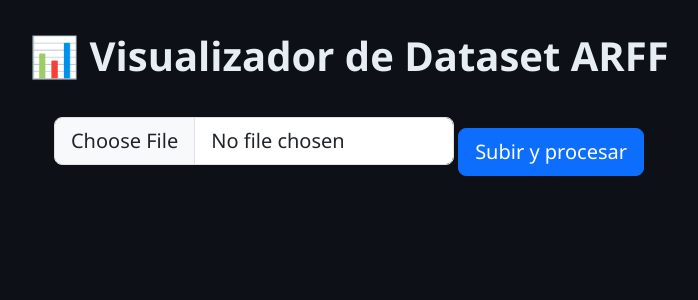
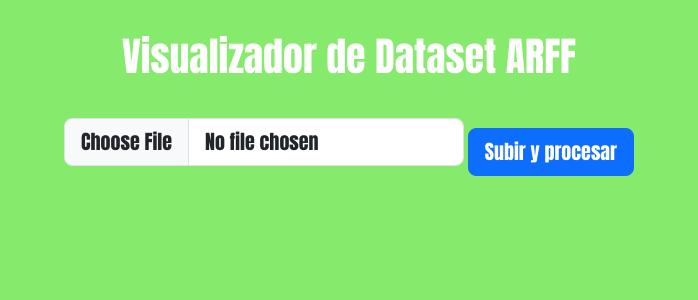
Before and after one commit to CesarJavier156/visualizador_graficas_arff, a Django app: page / in a window 1280 px wide. Shown: the top 300 px of the page, without its empty margins (291-989 px from the left). Run offline with Django 5.2, Linux system fonts and the light colour scheme.

Commit message:
Cambio de estilos en html

```diff
--- a/dataset_app/templates/dataset_app/index.html
+++ b/dataset_app/templates/dataset_app/index.html
@@ -6,9 +6,9 @@
     <link href="https://cdn.jsdelivr.net/npm/bootstrap@5.3.3/dist/css/bootstrap.min.css" rel="stylesheet">
     <style>
         body {
-            background-color: #0d1117;
-            color: #e6edf3;
-            font-family: "Segoe UI", sans-serif;
+            background-color: #86ea6d;
+            color: #ffffff;
+            font-family: Impact, sans-serif;
             padding: 2rem;
         }
         h1 {
@@ -39,7 +39,7 @@
     </style>
 </head>
 <body>
-    <h1>📊 Visualizador de Dataset ARFF</h1>
+    <h1>Visualizador de Dataset ARFF</h1>
 
     <div class="upload-box">
         <form method="post" enctype="multipart/form-data">
```
